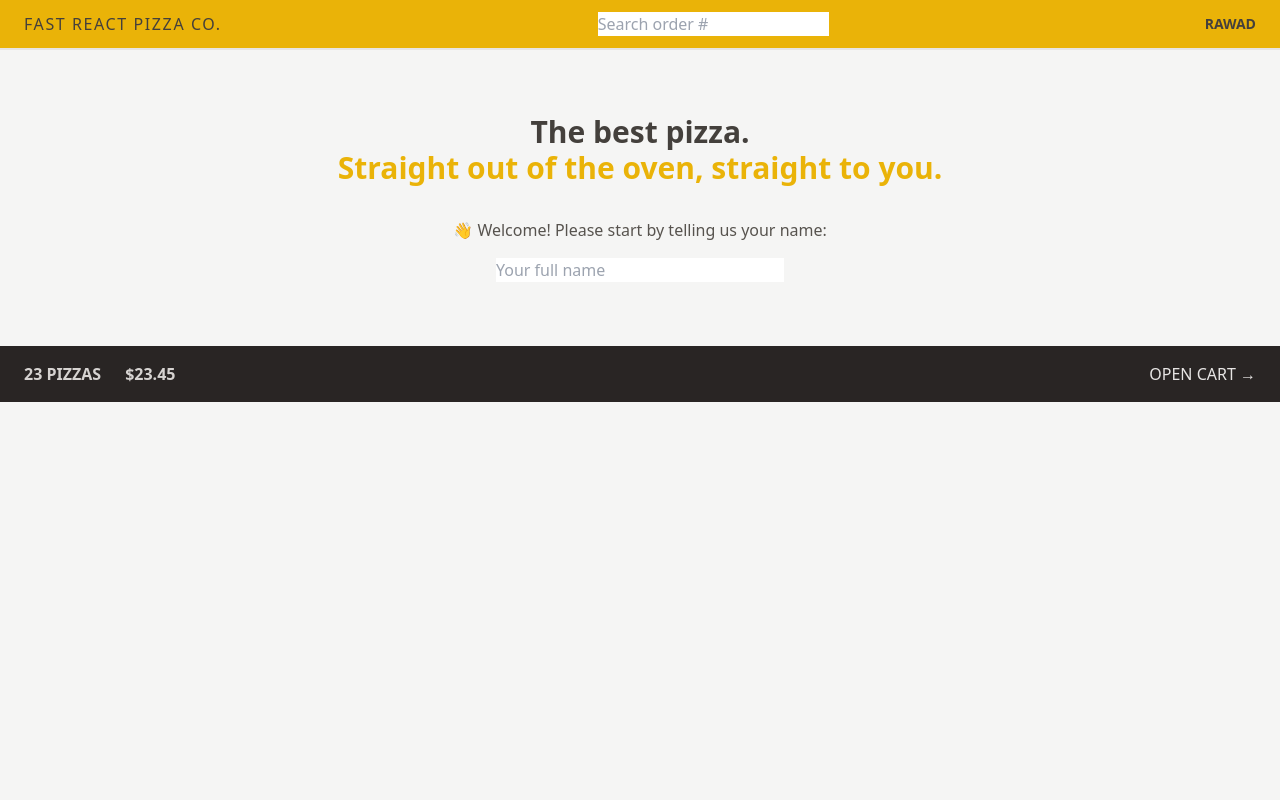
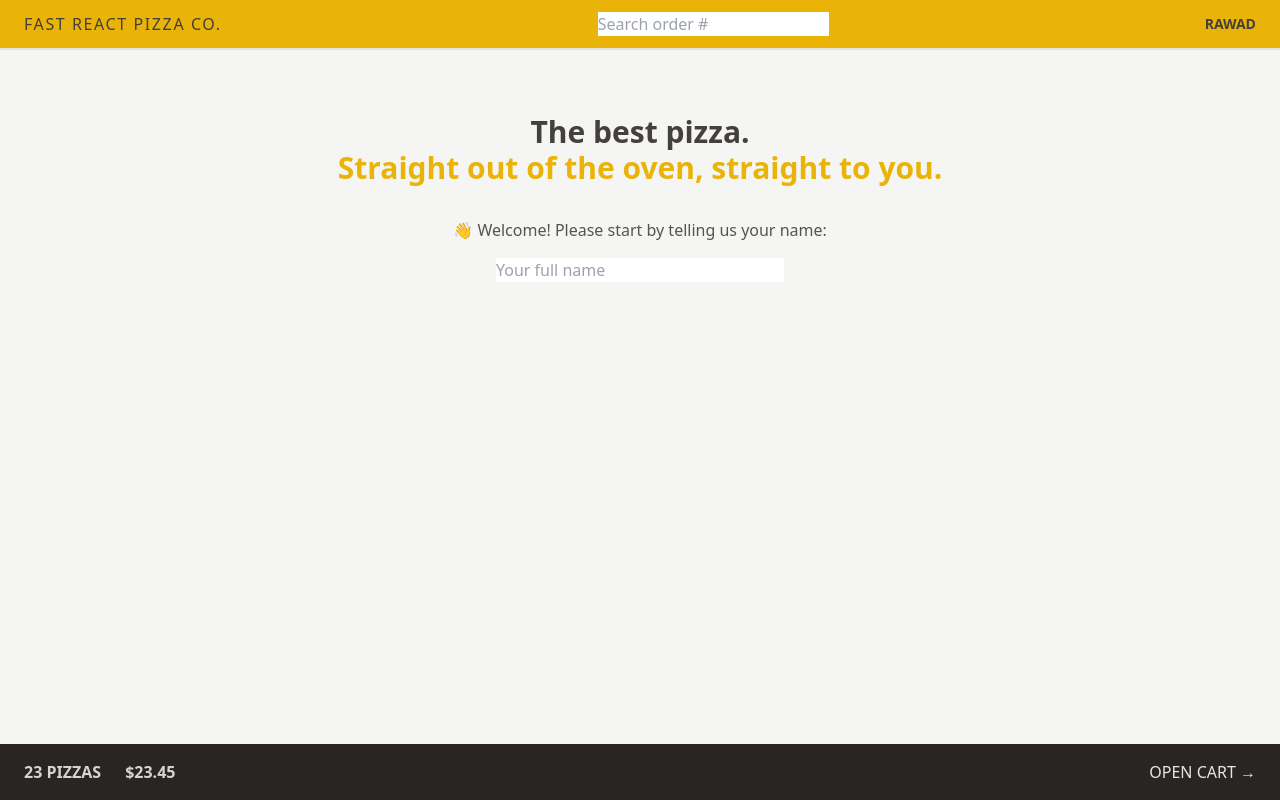
Before and after one commit to rawadabu/pizza-fast, a React (Vite) app in the folder fast-react-pizza/: page / in a window 1280 px wide. Built offline with nearby package versions, Linux system fonts and the light colour scheme.

Commit message:
Tailwind: using CSS grid.

```diff
--- a/fast-react-pizza/src/ui/AppLayout.jsx
+++ b/fast-react-pizza/src/ui/AppLayout.jsx
@@ -1,20 +1,22 @@
 /* eslint-disable no-unused-vars */
-import Header from "./Header";
-import CartOverView from "../features/cart/CartOverview";
-import { Outlet, useNavigation } from "react-router-dom";
-import Loader from "./Loader";
+import Header from './Header';
+import CartOverView from '../features/cart/CartOverview';
+import { Outlet, useNavigation } from 'react-router-dom';
+import Loader from './Loader';
 
 function AppLayout() {
   const navigation = useNavigation();
   //  IDLE OR LOADING console.log(navigation);
-  const isLoading = navigation.state === "loading";
+  const isLoading = navigation.state === 'loading';
   return (
-    <div className="layout">
+    <div className="grid h-screen grid-rows-[auto_1fr_auto]">
       {isLoading && <Loader />}
       <Header />
-      <main>
-        <Outlet />
-      </main>
+      <div className="overflow-scroll">
+        <main className="mx-auto max-w-3xl ">
+          <Outlet />
+        </main>
+      </div>
       <CartOverView />
     </div>
   );
```
